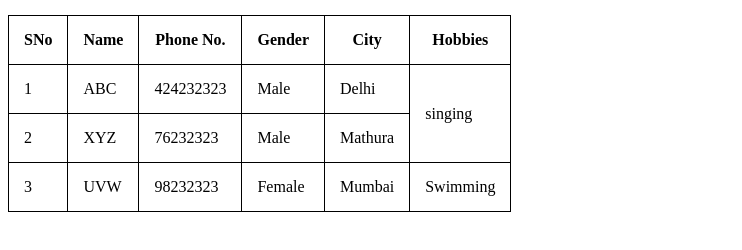
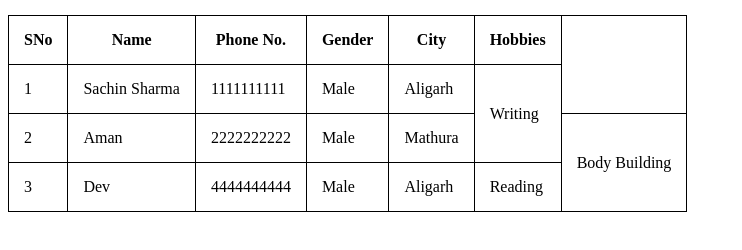
Before and after one commit to Sachinsharma01/Gemini-solutions-assignments, a plain HTML site: page css-assignment-1/Q1/index.html in a window 1280 px wide. Shown: the whole page, without its empty margins (0-742 px from the left). Drawn offline with Linux system fonts and the light colour scheme.

Commit message:
Update index.html

```diff
--- a/css-assignment-1/Q1/index.html
+++ b/css-assignment-1/Q1/index.html
@@ -20,27 +20,27 @@
       </tr>
       <tr>
         <td>1</td>
-        <td>ABC</td>
-        <td>424232323</td>
+        <td>Sachin Sharma</td>
+        <td>1111111111</td>
         <td>Male</td>
-        <td>Delhi</td>
-        <td rowspan="2">singing</td>
+        <td>Aligarh</td>
+        <td rowspan="2">Writing</td>
       </tr>
       <tr>
         <td>2</td>
-        <td>XYZ</td>
-        <td>76232323</td>
+        <td>Aman</td>
+        <td>2222222222</td>
         <td>Male</td>
         <td>Mathura</td>
-        <!-- <td>Dancing</td> -->
+        <td rowspan="2">Body Building</td>
       </tr>
       <tr>
         <td>3</td>
-        <td>UVW</td>
-        <td>98232323</td>
-        <td>Female</td>
-        <td>Mumbai</td>
-        <td>Swimming</td>
+        <td>Dev</td>
+        <td>4444444444</td>
+        <td>Male</td>
+        <td>Aligarh</td>
+        <td>Reading</td>
       </tr>
     </table>
   </body>
```
